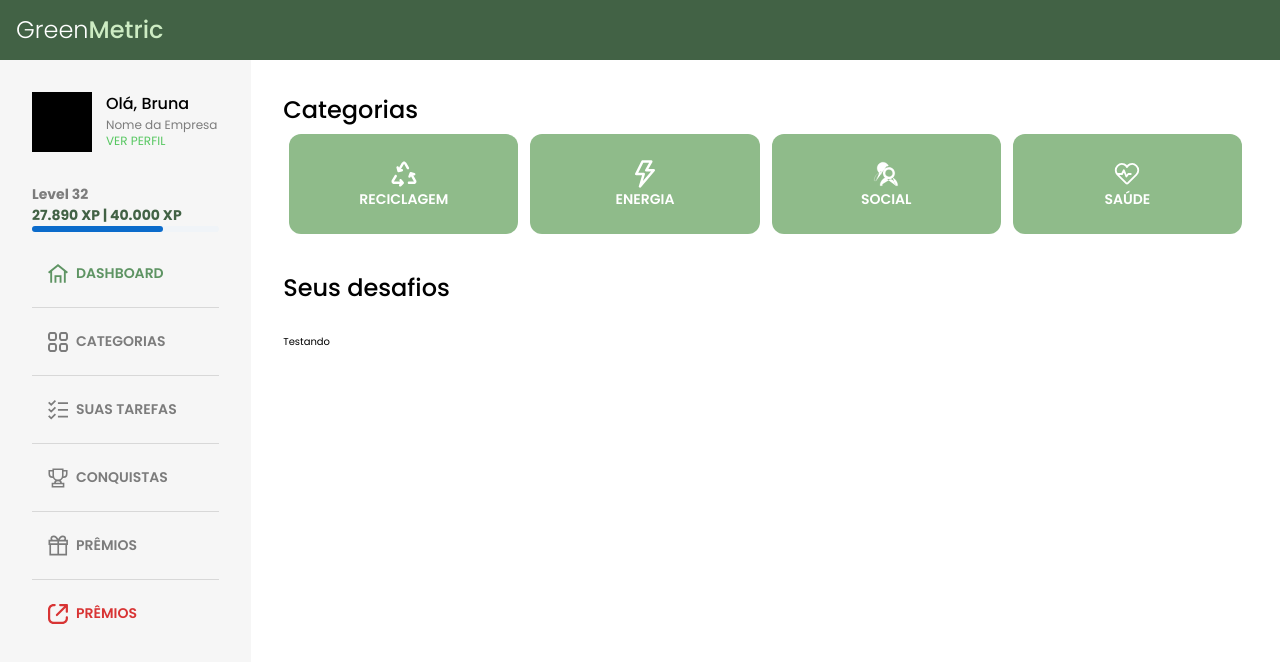
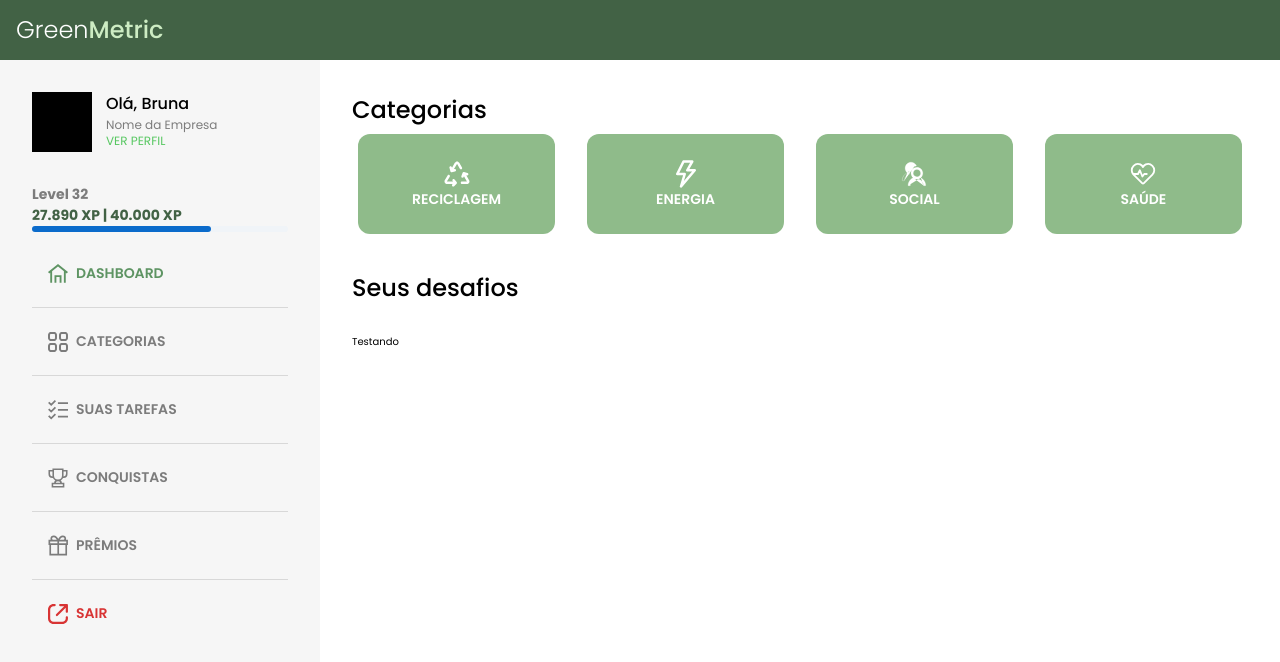
Before and after one commit to brunaportelaa/plataforma-esg-react, a React (Create React App) app: page / in a window 1280 px wide. Shown: the top 662 px of the page. Built offline with nearby package versions, Linux system fonts and the light colour scheme.

Commit message:
removida lib legado reflexbox

```diff
--- a/package.json
+++ b/package.json
@@ -18,7 +18,6 @@
     "react-loading-skeleton": "^3.2.0",
     "react-router-dom": "^6.10.0",
     "react-scripts": "5.0.1",
-    "reflexbox": "^4.0.6",
     "styled-components": "^5.3.9",
     "web-vitals": "^2.1.4"
   },
--- a/src/components/Categorias/Categorias.js
+++ b/src/components/Categorias/Categorias.js
@@ -1,33 +1,31 @@
-import styled from 'styled-components';
-import SocialImg from '../../assets/icons/social-icon.svg'
-import ReciclagemImg from '../../assets/icons/recycle-icon.svg'
-import SaudeImg from '../../assets/icons/health-icon.svg'
-import EnergiaImg from '../../assets/icons/energy-icon.svg'
-import { HeadingTwo } from '../../common-components/HeadingTwo/HeadingTwo';
-import { BorderRadiuses, Colors } from '../../shared/DesignTokens';
-import { Flex } from 'reflexbox';
+import styled from "styled-components";
+import SocialImg from "../../assets/icons/social-icon.svg";
+import ReciclagemImg from "../../assets/icons/recycle-icon.svg";
+import SaudeImg from "../../assets/icons/health-icon.svg";
+import EnergiaImg from "../../assets/icons/energy-icon.svg";
+import { HeadingTwo } from "../../common-components/HeadingTwo/HeadingTwo";
+import { BorderRadiuses, Colors } from "../../shared/DesignTokens";
+import { Grid } from "@mui/material";
 
 const CategoriaBox = styled.div`
   margin: 6px;
   display: flex;
-    flexGrow: 1;
-    width: 100%;
+  width: 22%;
   height: 100px;
   flex-direction: column;
   align-items: center;
   justify-content: center;
   background-color: ${Colors.GREEN_400};
-    border-radius: ${BorderRadiuses.TWO}
+  border-radius: ${BorderRadiuses.TWO};
 `;
 
-const CategoriaIcon = styled.img.attrs((props) => ({src: props.src}))
-`
+const CategoriaIcon = styled.img.attrs((props) => ({ src: props.src }))`
   width: 30px;
 `;
 
 export function Categorias() {
   return (
-        <Flex>
+    <Grid container justifyContent={"space-between"}>
       <CategoriaBox>
         <CategoriaIcon src={ReciclagemImg} alt="Ícone de Reciclagem" />
         <HeadingTwo color={Colors.WHITE}>Reciclagem</HeadingTwo>
@@ -44,6 +42,6 @@ export function Categorias() {
         <CategoriaIcon src={SaudeImg} alt="Ícone de Saúde" />
         <HeadingTwo color={Colors.WHITE}>Saúde</HeadingTwo>
       </CategoriaBox>
-        </Flex>
+    </Grid>
   );
 }
--- a/src/components/Navigation/Navigation.js
+++ b/src/components/Navigation/Navigation.js
@@ -1,21 +1,17 @@
 import styled from "styled-components";
 import { Box, List, ListItem, ListItemButton, Divider } from "@mui/material";
-import DashboardIcon from '../../assets/icons/Dashboard-Icon.svg';
-import CategoriasIcon from '../../assets/icons/Categorias-Icon.svg';
-import ConquistasIcon from '../../assets/icons/Conquistas-Icon.svg';
-import PremiosIcon from '../../assets/icons/Premios-Icon.svg';
-import TarefasIcon from '../../assets/icons/Tarefas-Icon.svg';
-import SairIcon from '../../assets/icons/Sair-Icon.svg';
+import DashboardIcon from "../../assets/icons/Dashboard-Icon.svg";
+import CategoriasIcon from "../../assets/icons/Categorias-Icon.svg";
+import ConquistasIcon from "../../assets/icons/Conquistas-Icon.svg";
+import PremiosIcon from "../../assets/icons/Premios-Icon.svg";
+import TarefasIcon from "../../assets/icons/Tarefas-Icon.svg";
+import SairIcon from "../../assets/icons/Sair-Icon.svg";
 import { HeadingTwo } from "../../common-components/HeadingTwo/HeadingTwo";
 import { Colors } from "../../shared/DesignTokens";
 
-
-const NavIcon = styled.img.attrs((props) => ({ src: props.src }))
-    `
+const NavIcon = styled.img.attrs((props) => ({ src: props.src }))`
   width: 20px;
 `;
-
-
 
 export function Navigation() {
   return (
@@ -25,46 +21,50 @@ export function Navigation() {
           <ListItemButton>
             <ListItem className="nav-item" disablePadding>
               <NavIcon src={DashboardIcon} />
-                            <HeadingTwo color={Colors.GREEN_500} margin={'0 0 0 8px'}>Dashboard</HeadingTwo>
+              <HeadingTwo color={Colors.GREEN_500} margin={"0 0 0 8px"}>
+                Dashboard
+              </HeadingTwo>
             </ListItem>
           </ListItemButton>
           <Divider />
           <ListItemButton>
             <ListItem className="nav-item" disablePadding>
               <NavIcon src={CategoriasIcon} />
-                            <HeadingTwo margin={'0 0 0 8px'}>Categorias</HeadingTwo>
+              <HeadingTwo margin={"0 0 0 8px"}>Categorias</HeadingTwo>
             </ListItem>
           </ListItemButton>
           <Divider />
           <ListItemButton>
             <ListItem className="nav-item" disablePadding>
               <NavIcon src={TarefasIcon} />
-                            <HeadingTwo margin={'0 0 0 8px'}>Suas tarefas</HeadingTwo>
+              <HeadingTwo margin={"0 0 0 8px"}>Suas tarefas</HeadingTwo>
             </ListItem>
           </ListItemButton>
           <Divider />
           <ListItemButton>
             <ListItem className="nav-item" disablePadding>
               <NavIcon src={ConquistasIcon} />
-                            <HeadingTwo margin={'0 0 0 8px'}>Conquistas</HeadingTwo>
+              <HeadingTwo margin={"0 0 0 8px"}>Conquistas</HeadingTwo>
             </ListItem>
           </ListItemButton>
           <Divider />
           <ListItemButton>
             <ListItem className="nav-item" disablePadding>
               <NavIcon src={PremiosIcon} />
-                            <HeadingTwo margin={'0 0 0 8px'}>Prêmios</HeadingTwo>
+              <HeadingTwo margin={"0 0 0 8px"}>Prêmios</HeadingTwo>
             </ListItem>
           </ListItemButton>
           <Divider />
           <ListItemButton>
             <ListItem className="nav-item" disablePadding>
               <NavIcon color={Colors.RED} src={SairIcon} />
-                            <HeadingTwo color={Colors.RED} margin={'0 0 0 8px'}>Prêmios</HeadingTwo>
+              <HeadingTwo color={Colors.RED} margin={"0 0 0 8px"}>
+                Sair
+              </HeadingTwo>
             </ListItem>
           </ListItemButton>
         </List>
       </nav>
     </Box>
-    )
+  );
 }
--- a/src/components/SideMenu/SideMenu.js
+++ b/src/components/SideMenu/SideMenu.js
@@ -5,13 +5,12 @@ import { ExpInfo } from "../ExpInfo/ExpInfo";
 import { Navigation } from "../Navigation/Navigation";
 
 export const SidebarNav = () => {
-
   const SidebarDiv = styled.div`
-        width: 300px;
+    width: 100%;
     height: 100vh;
     padding: ${Spaces.FOUR};
     background-color: ${Colors.GREY_100};
-        `
+  `;
 
   return (
     <SidebarDiv>
@@ -19,5 +18,5 @@ export const SidebarNav = () => {
       <ExpInfo />
       <Navigation />
     </SidebarDiv>
-    )
+  );
 };
--- a/src/components/UserInfo/UserInfo.js
+++ b/src/components/UserInfo/UserInfo.js
@@ -1,32 +1,30 @@
 import { BodyText } from "../../common-components/BodyText/BodyText";
-import { HeadingOne } from "../../common-components/HeadingOne/HeadingOne"
-import { Flex, Box } from "reflexbox";
+import { HeadingOne } from "../../common-components/HeadingOne/HeadingOne";
 import styled from "styled-components";
 import { FontSizes, Spaces } from "../../shared/DesignTokens";
 import { ButtonLink } from "../../common-components/ButtonLink/ButtonLink";
-
+import { Grid } from "@mui/material";
 
 const UserAvatar = styled.div`
   width: 60px;
   height: 60px;
   background-color: #000000;
-    border-color: #FF0000;
+  border-color: #ff0000;
   margin: 0 ${Spaces.ONE_HALF} ${Spaces.FOUR} 0;
 `;
 
 export const UserInfo = () => {
   return (
+    <Grid container direction={"row"}>
+      <Grid item>
+        <UserAvatar />
+      </Grid>
 
-    <Flex>
-    <Box>
-        <UserAvatar/>
-    </Box>
-    <Box>
+      <Grid item>
         <HeadingOne fontSize={FontSizes.TWO}>Olá, Bruna</HeadingOne>
         <BodyText fontSize={FontSizes.ONE_HALF}>Nome da Empresa</BodyText>
         <ButtonLink>Ver Perfil</ButtonLink>
-    </Box>
-    </Flex>
-
-    )
+      </Grid>
+    </Grid>
+  );
 };
--- a/src/screens/Home/Home.js
+++ b/src/screens/Home/Home.js
@@ -1,24 +1,27 @@
-import { BodyText } from '../../common-components/BodyText/BodyText'
-import { HeadingOne } from '../../common-components/HeadingOne/HeadingOne'
-import { HeadingTwo } from '../../common-components/HeadingTwo/HeadingTwo'
-import { Categorias } from '../../components/Categorias/Categorias'
-import { SidebarNav } from '../../components/SideMenu/SideMenu'
-import { Flex, Box } from 'reflexbox'
-import { Spaces } from '../../shared/DesignTokens'
-import { Desafio } from '../../components/Desafio/Desafio'
+import { BodyText } from "../../common-components/BodyText/BodyText";
+import { HeadingOne } from "../../common-components/HeadingOne/HeadingOne";
+import { HeadingTwo } from "../../common-components/HeadingTwo/HeadingTwo";
+import { Categorias } from "../../components/Categorias/Categorias";
+import { SidebarNav } from "../../components/SideMenu/SideMenu";
+import { Spaces } from "../../shared/DesignTokens";
+import { Desafio } from "../../components/Desafio/Desafio";
+import { Grid } from "@mui/material";
 
 export function Home() {
   return (
     <>
-            <Flex>
+      <Grid container direction={"row"}>
+        <Grid item md="3">
           <SidebarNav />
-                <Box p={Spaces.FOUR} width={1}>
+        </Grid>
+        <Grid item md="9" padding={Spaces.FOUR}>
           <HeadingOne>Categorias</HeadingOne>
           <Categorias />
-                    <HeadingOne margin={'30px 0'}>Seus desafios</HeadingOne>
+
+          <HeadingOne margin={"30px 0"}>Seus desafios</HeadingOne>
           <Desafio />
-                </Box>
-            </Flex>
+        </Grid>
+      </Grid>
     </>
-    )
+  );
 }
```
Also changed, not shown: 1 other file (tests, documents, lock files or other folders). Lines whose indentation alone changed are shown as unchanged.
